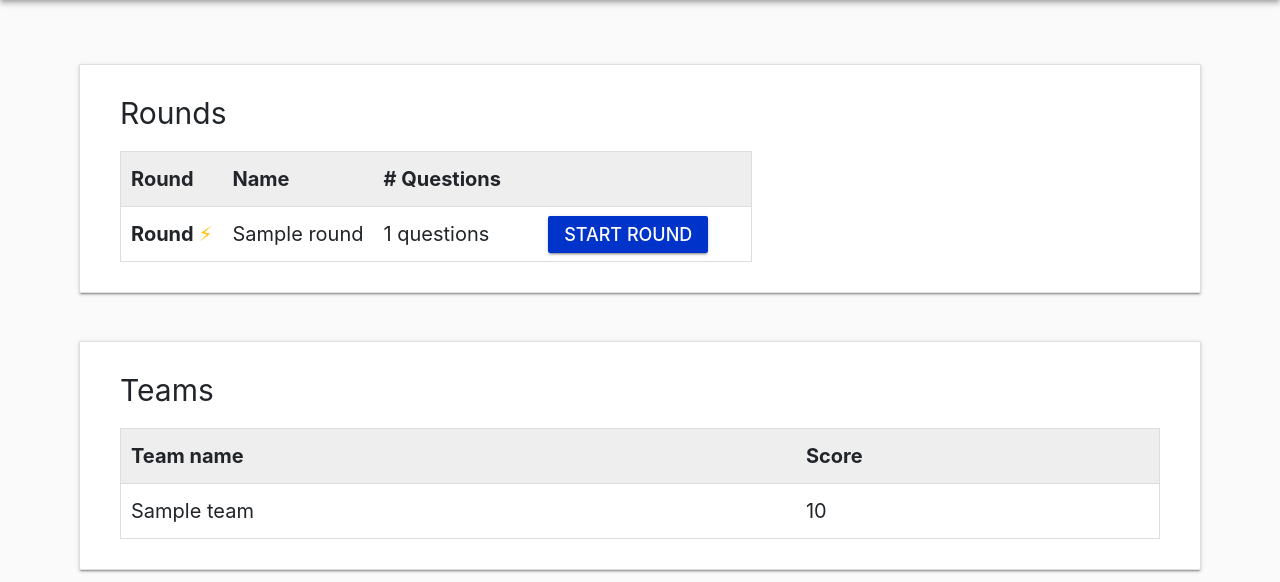
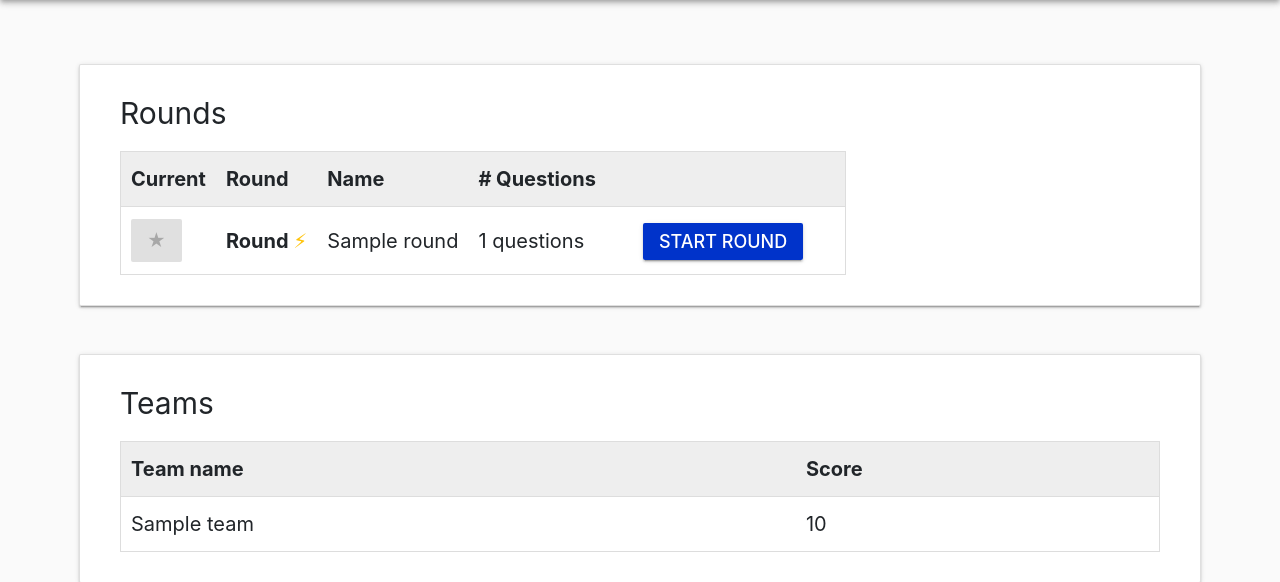
Before and after one commit to ariannedee/zoom-trivia, a Django app: page /1/ in a window 1280 px wide. Shown: the part 65-647 px from the top of the page. Run offline with Django 3.2, Linux system fonts and the light colour scheme; a user stored in the database is signed in; tables that the repository leaves empty hold one stand-in row (values such as "Sample post"); some libraries are stand-ins or nearby versions.

Commit message:
Allow admin to change current round from lobby

```diff
--- a/zoom_trivia/games/models.py
+++ b/zoom_trivia/games/models.py
@@ -68,6 +68,13 @@ class Game(TimeStampedModel):
     def get_absolute_url(self):
         return reverse("games:game", kwargs={"game_id": self.id})
 
+    def set_current_round(self, round_num):
+        round_ = self.rounds.get(number=round_num)
+        self.current_round = round_
+        self.round_state = RoundState.NOT_STARTED
+        self.save()
+        self.rounds.update(end_time=None)
+
     @property
     def zoom_link(self):
         if self.link:
@@ -76,7 +83,11 @@ class Game(TimeStampedModel):
 
     @property
     def players_can_see_details(self):
-        return self.visible and self.start_time and self.start_time - now() < timedelta(minutes=15)
+        return (
+            self.visible
+            and self.start_time
+            and self.start_time + timedelta(hours=8) - now() < timedelta(minutes=15)
+        )
 
     def user_is_admin(self, user):
         return user.is_superuser or (
@@ -140,6 +151,8 @@ class Game(TimeStampedModel):
             raise StateError("There is no current round set")
         elif self.round_state == RoundState.NOT_STARTED:
             raise StateError("This round has not been started")
+        self.current_round.end_time = None
+        self.current_round.save()
         self.round_state = RoundState.MARKED
         self.save()
 
--- a/zoom_trivia/games/urls.py
+++ b/zoom_trivia/games/urls.py
@@ -14,6 +14,7 @@ from .views import (
     round_view,
     rules,
     score,
+    set_current_round,
     set_timer,
     start_marking,
     start_round,
@@ -82,6 +83,11 @@ urlpatterns = urlpatterns + [
         name="submit_answers",
     ),
     path("score", view=score, name="score"),
+    path(
+        "<int:game_id>/round/<int:round_num>/make_current/",
+        view=set_current_round,
+        name="make_current",
+    ),
 ]
 
 # Dynamic views URLs
--- a/zoom_trivia/games/views.py
+++ b/zoom_trivia/games/views.py
@@ -3,6 +3,7 @@ from datetime import datetime
 
 from django.contrib import messages
 from django.contrib.admin.views.decorators import staff_member_required
+from django.core.exceptions import ObjectDoesNotExist
 from django.http import HttpResponse
 from django.shortcuts import get_object_or_404, redirect, render
 from django.utils.safestring import mark_safe
@@ -127,9 +128,6 @@ def start_round(request, game_id, round_num):
         messages.add_message(request, messages.ERROR, "That is not the current round")
         return redirect("games:game", game_id)
     game.start_round()
-    _round = game.current_round
-    if _round.lightning:
-        return redirect("games:start_marking", game_id, round_num)
     return redirect("games:round", game_id, round_num)
 
 
@@ -222,6 +220,16 @@ def score(request):
     return HttpResponse("ok")
 
 
+def set_current_round(request, game_id, round_num):
+    game = get_object_or_404(Game, pk=game_id)
+    try:
+        game.set_current_round(round_num)
+        result = "OK"
+    except ObjectDoesNotExist:
+        result = f"No round with number {round_num}"
+    return HttpResponse(result)
+
+
 # ===================
 # Dynamic views
 # ===================
--- a/zoom_trivia/templates/games/partials/round_table_admin.html
+++ b/zoom_trivia/templates/games/partials/round_table_admin.html
@@ -1,5 +1,6 @@
 <table class="round">
   <tr>
+    <th>Current</th>
     <th>Round</th>
     <th>Name</th>
     <th># Q<span class="small-hide">uestion</span>s</th>
@@ -7,6 +8,17 @@
   </tr>
   {% for round in game.rounds.all %}
     <tr>
+    <td>
+      {% if game.current_round == round %}
+        <button disabled>★</button>
+      {% elif not games.current_round and round.number == 1 and not round.complete %}
+        <button disabled>★</button>
+      {% else %}
+        <button onclick="getRequest('{% url 'games:make_current' round.game.id round.number %}')">
+          ☆
+        </button>
+      {% endif %}
+    </td>
     <td>
       <strong><span class="small-hide">Round </span>{{ round.number }}</strong>
       {% if round.lightning %}
```
Also changed, not shown: zoom_trivia/games/tests/test_game.py (+16 -3 lines), zoom_trivia/games/tests/test_urls.py (+7 -0 lines), zoom_trivia/games/tests/test_views.py (+21 -0 lines).
